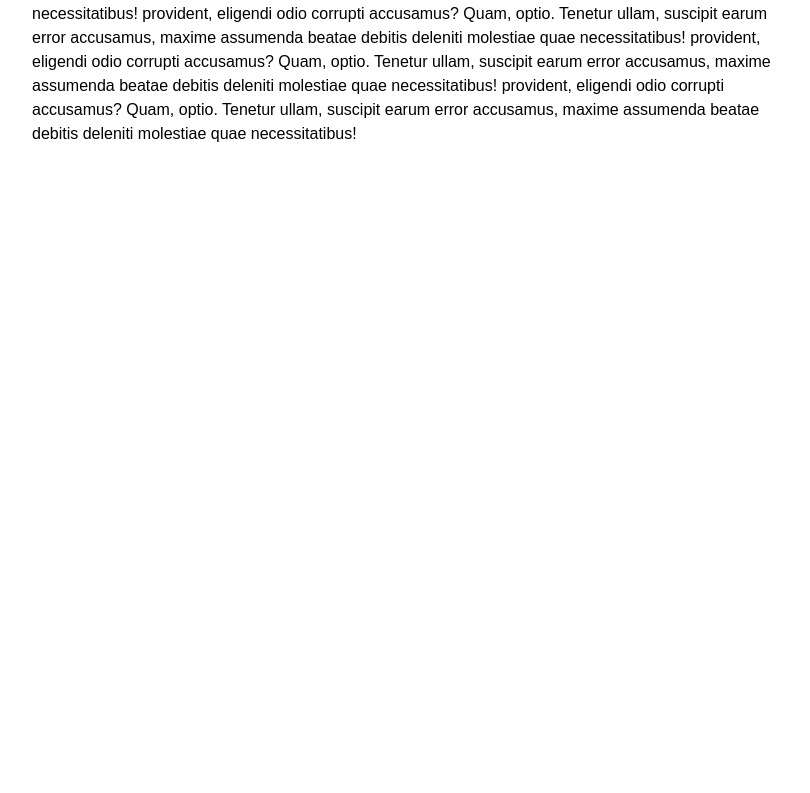
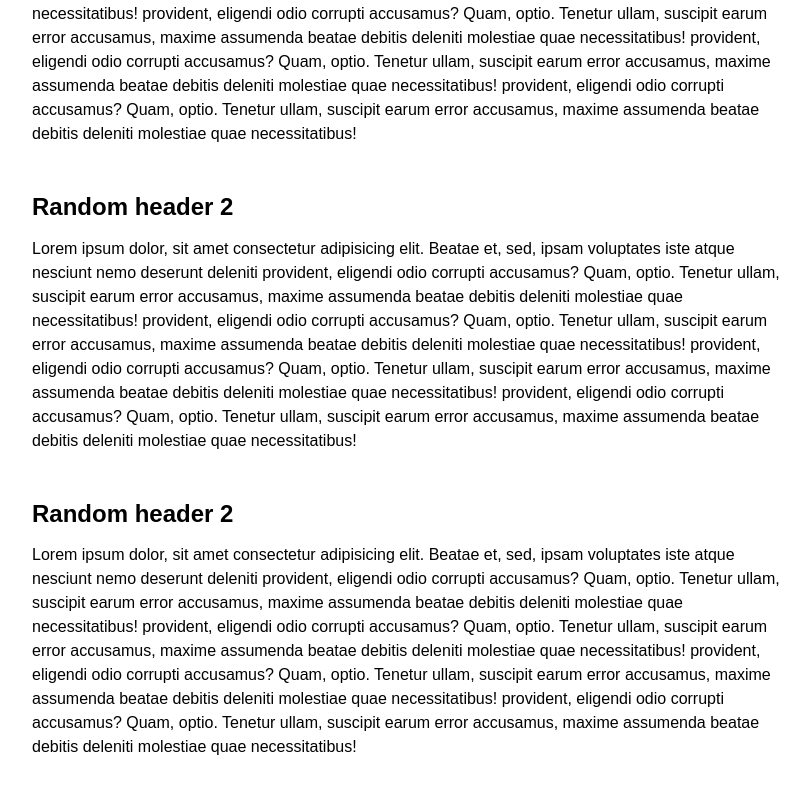
Before and after one commit to CHR-onicles/rtsc-template, a React (Vite) app: page / in a window 1280 px wide. Shown: the part 1175-1968 px from the top of the page, without its empty margins (233-1043 px from the left). Before the commit the page ends 1385 px from the top, so only its background shows below. Built offline with nearby package versions, Linux system fonts and the light colour scheme.

Commit message:
feat: Added smooth scroll

```diff
--- a/package.json
+++ b/package.json
@@ -14,6 +14,7 @@
     "prepare": "husky install"
   },
   "dependencies": {
+    "@studio-freight/lenis": "^1.0.9",
     "react": "^18.2.0",
     "react-dom": "^18.2.0",
     "styled-components": "^5.3.9"
@@ -22,8 +23,8 @@
     "@types/react": "^18.0.37",
     "@types/react-dom": "^18.0.11",
     "@types/styled-components": "^5.1.26",
+    "@typescript-eslint/eslint-plugin": "^5.59.0",
     "@typescript-eslint/parser": "^5.59.0",
-    "@typescript-eslint/eslint-plugin": "^5.59.0",
     "@vitejs/plugin-react": "^3.1.0",
     "@vitest/coverage-c8": "^0.30.1",
     "eslint": "^8.38.0",
--- a/src/App.tsx
+++ b/src/App.tsx
@@ -5,9 +5,22 @@ import Image from "@assets/black-panther.webp";
 
 import { ReactComponent as Logo } from "./assets/react.svg";
 import { StyledApp } from "./App.styled";
-
+import Lenis from "@studio-freight/lenis";
 
 export const App = () => {
+  const lenis = new Lenis();
+
+  lenis.on("scroll", (e: Event) => {
+    console.log(e);
+  });
+
+  function raf(time: number) {
+    lenis.raf(time);
+    requestAnimationFrame(raf);
+  }
+
+  requestAnimationFrame(raf);
+
   return (
     <>
       <GlobalStyles />
@@ -54,6 +67,40 @@ export const App = () => {
               accusamus, maxime assumenda beatae debitis deleniti molestiae quae
               necessitatibus!
             </p>
+            <h2>Random header 2</h2>
+            <p>
+              Lorem ipsum dolor, sit amet consectetur adipisicing elit. Beatae
+              et, sed, ipsam voluptates iste atque nesciunt nemo deserunt
+              deleniti provident, eligendi odio corrupti accusamus? Quam, optio.
+              Tenetur ullam, suscipit earum error accusamus, maxime assumenda
+              beatae debitis deleniti molestiae quae necessitatibus! provident,
+              eligendi odio corrupti accusamus? Quam, optio. Tenetur ullam,
+              suscipit earum error accusamus, maxime assumenda beatae debitis
+              deleniti molestiae quae necessitatibus! provident, eligendi odio
+              corrupti accusamus? Quam, optio. Tenetur ullam, suscipit earum
+              error accusamus, maxime assumenda beatae debitis deleniti
+              molestiae quae necessitatibus! provident, eligendi odio corrupti
+              accusamus? Quam, optio. Tenetur ullam, suscipit earum error
+              accusamus, maxime assumenda beatae debitis deleniti molestiae quae
+              necessitatibus!
+            </p>
+            <h2>Random header 2</h2>
+            <p>
+              Lorem ipsum dolor, sit amet consectetur adipisicing elit. Beatae
+              et, sed, ipsam voluptates iste atque nesciunt nemo deserunt
+              deleniti provident, eligendi odio corrupti accusamus? Quam, optio.
+              Tenetur ullam, suscipit earum error accusamus, maxime assumenda
+              beatae debitis deleniti molestiae quae necessitatibus! provident,
+              eligendi odio corrupti accusamus? Quam, optio. Tenetur ullam,
+              suscipit earum error accusamus, maxime assumenda beatae debitis
+              deleniti molestiae quae necessitatibus! provident, eligendi odio
+              corrupti accusamus? Quam, optio. Tenetur ullam, suscipit earum
+              error accusamus, maxime assumenda beatae debitis deleniti
+              molestiae quae necessitatibus! provident, eligendi odio corrupti
+              accusamus? Quam, optio. Tenetur ullam, suscipit earum error
+              accusamus, maxime assumenda beatae debitis deleniti molestiae quae
+              necessitatibus!
+            </p>
           </main>
         </Container>
       </StyledApp>
```
Also changed, not shown: 1 other file (tests, documents, lock files or other folders).
